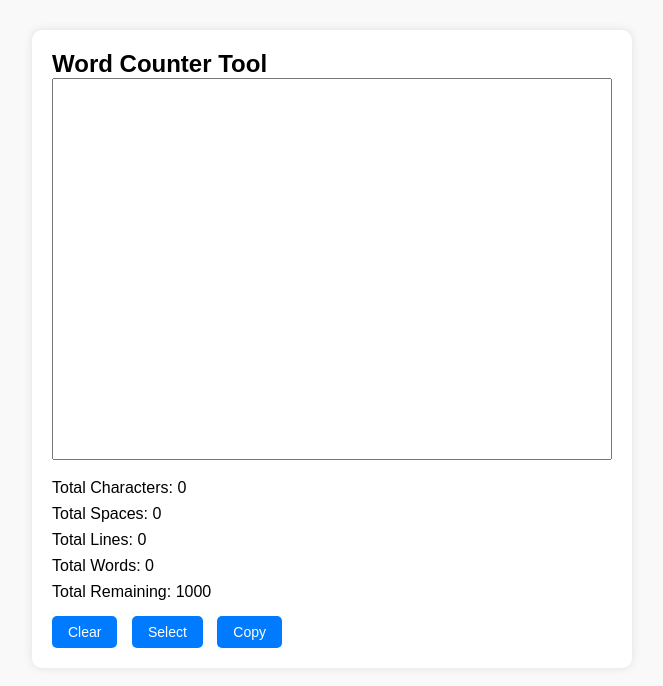
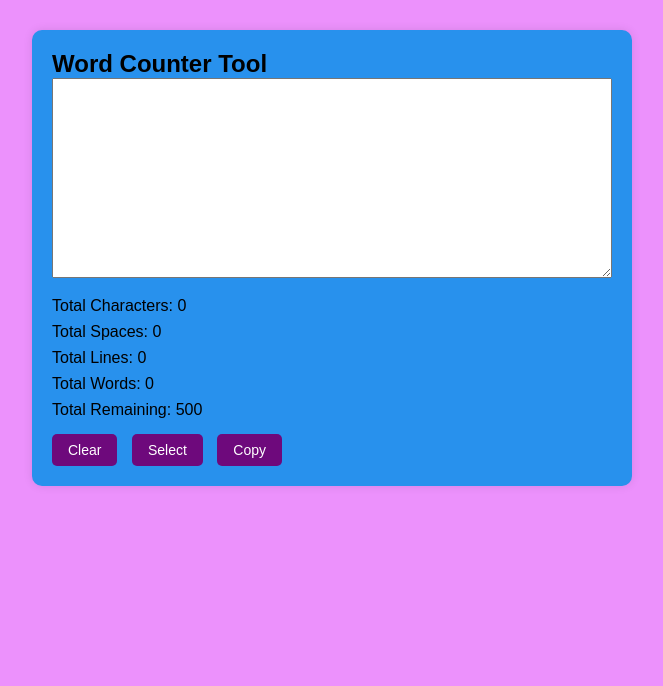
Before and after one commit to sauarv2/javascript-project-3, a plain HTML site: page charecter-counter/index.html in a window 1280 px wide. Both pictures are taken after a click on the button "Clear". Shown: the whole page, without its empty margins (308-971 px from the left). Drawn offline with Linux system fonts and the light colour scheme.

Commit message:
all complete

```diff
--- a/charecter-counter/script.js
+++ b/charecter-counter/script.js
@@ -14,6 +14,7 @@ const arr = [];
 let fritArr;
 let artoStr;
 let conve;
+const maxChars = 500;
 area.addEventListener("keyup", () => {
   let char = area.value;
 
@@ -29,6 +30,7 @@ area.addEventListener("keyup", () => {
   let namee = char;
   let count = 0;
   // no. of space***************
+  //  spaceCount.textContent = (text.match(/ /g) || []).length;
   for (let i = 0; i <= namee.length; i++) {
     let space = " ";
     if (space === namee[i]) {
@@ -52,7 +54,7 @@ area.addEventListener("keyup", () => {
   linee.innerText = `${linnn}`;
 
   // charecter limit ******************
-  let charLimit = Number(500 - charLen);
+  let charLimit = Number(maxChars - charLen);
   if (charLimit < 0) {
     charLimit = 0;
   }
@@ -77,6 +79,11 @@ area.addEventListener("keyup", () => {
 clear.addEventListener("click", (e) => {
   e.preventDefault();
   area.value = " ";
+  num.textContent = "0";
+  space.textContent = "0";
+  words.textContent = "0";
+  linee.textContent = "0";
+  remaing.textContent = maxChars;
 });
 // copy the text**************************************
 copybtn.addEventListener("click", (e) => {
--- a/charecter-counter/style.css
+++ b/charecter-counter/style.css
@@ -4,32 +4,25 @@
   box-sizing: border-box;
 }
 
-/* body {
-  min-height: 100vh;
-  display: flex;
-  align-items: center;
-  justify-content: center;
-} */
-
 body {
   font-family: Arial, sans-serif;
   padding: 30px;
-  background: #f9f9f9;
+  background: #ec91fc;
 }
 .container {
   max-width: 600px;
   margin: auto;
-  background: white;
+  background: rgb(40, 145, 237);
   padding: 20px;
   border-radius: 10px;
   box-shadow: 0 0 10px rgba(0, 0, 0, 0.1);
 }
 textarea {
   width: 100%;
-  /* height: 200px; */
+  height: 200px;
   padding: 10px;
   font-size: 16px;
-  resize: none;
+  resize: vertical;
 }
 .stats {
   margin-top: 15px;
@@ -44,7 +37,7 @@ textarea {
   margin-right: 10px;
   padding: 8px 16px;
   border: none;
-  background: #007bff;
+  background: #6e097c;
   color: white;
   cursor: pointer;
   border-radius: 5px;
```
